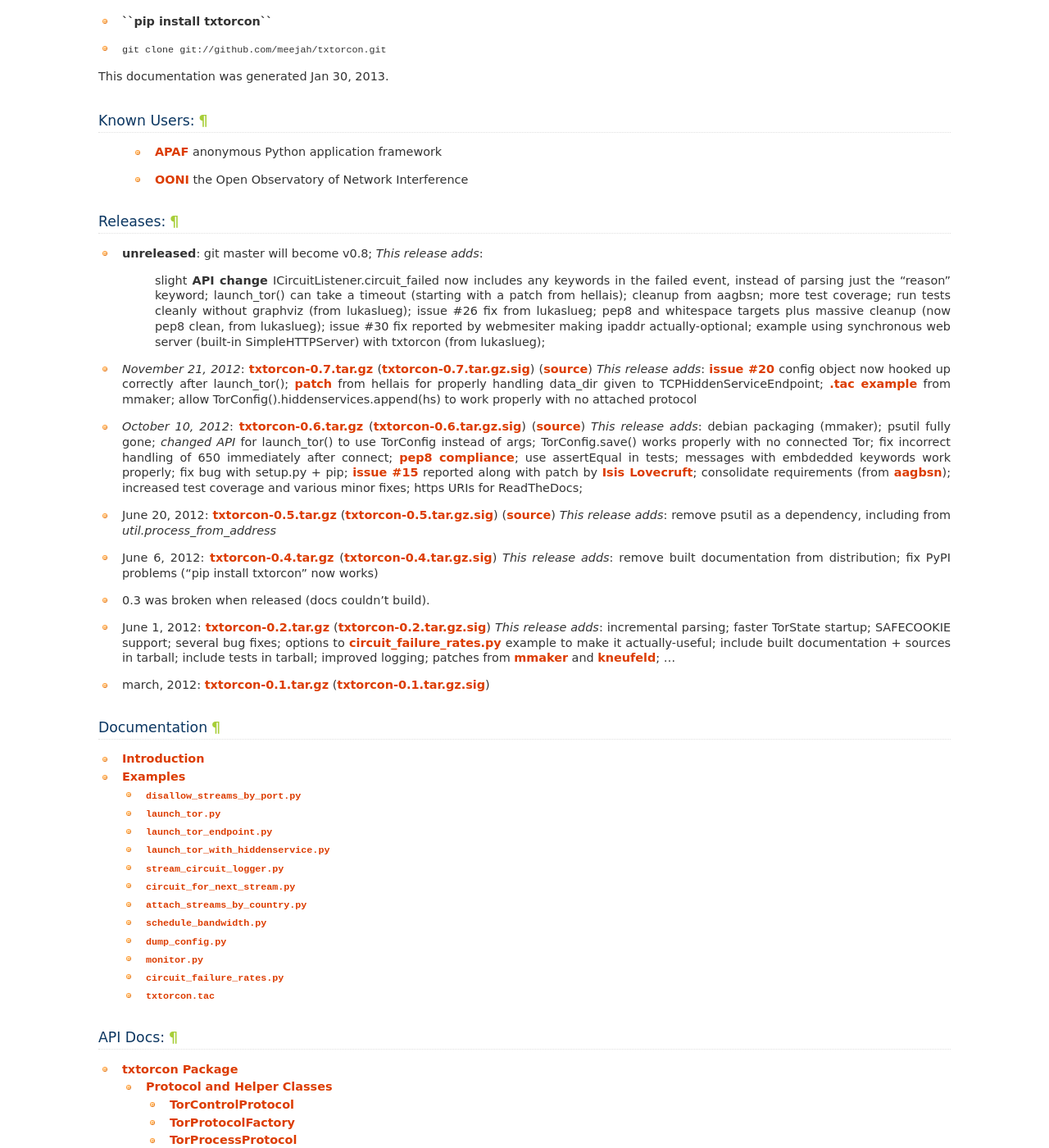
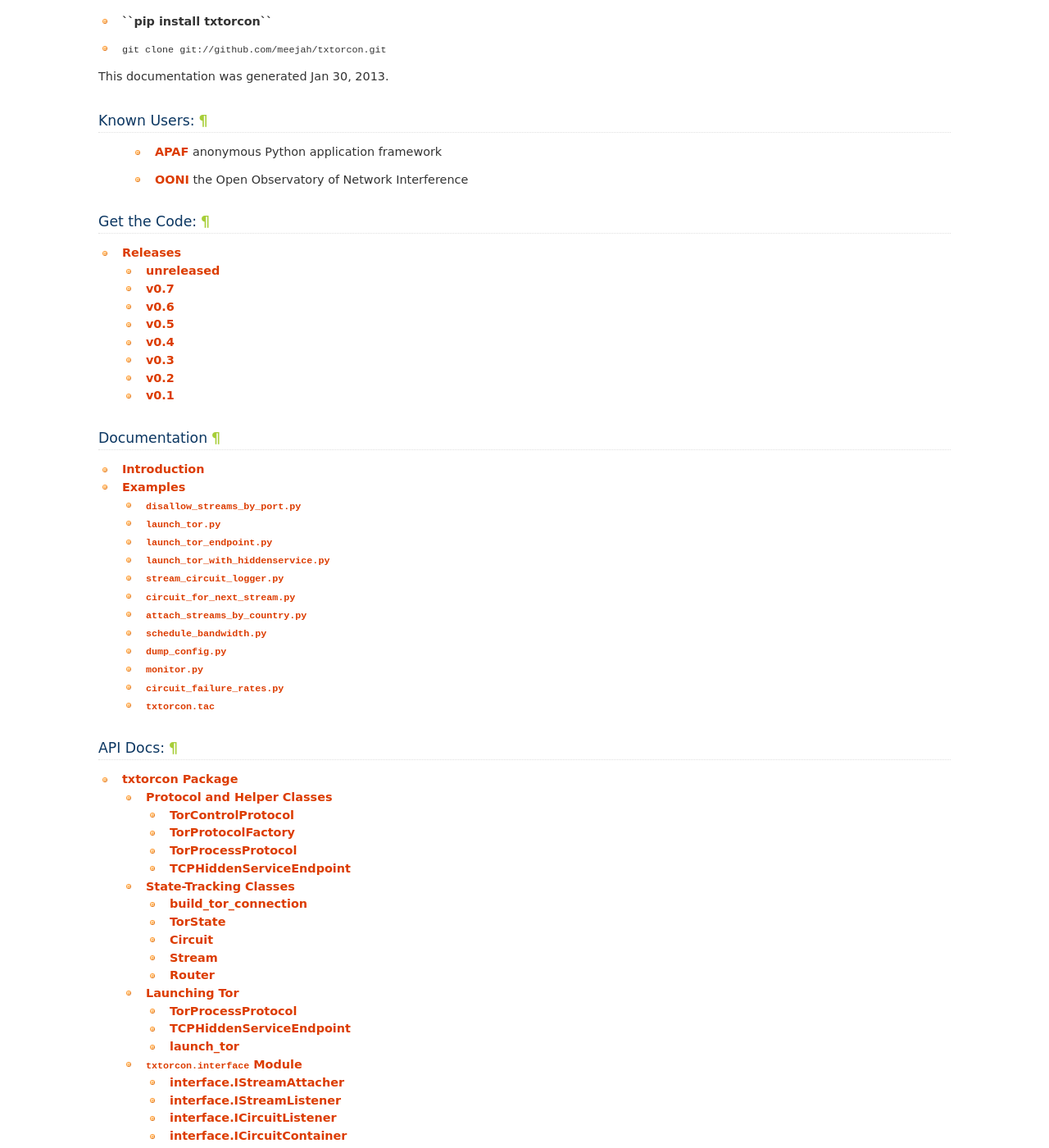
Before and after one commit to meejah/txtorcon, a Sphinx documentation site: the page built from docs/index.rst, in a window 1280 px wide and 1400 px high, scrolled down 891 px. Shown: the whole window at 82% size. Built offline with Sphinx 7.4.7, drawn with Linux system fonts in a browser that asks for light colours; pages that are not in the unit, such as notebooks, are missing from menus; some of the changed text lies outside the part shown.

Commit message:
move releases to their own file and page

```diff
--- a/docs/index.rst
+++ b/docs/index.rst
@@ -51,64 +51,13 @@
  - `APAF <https://github.com/globaleaks/APAF>`_ anonymous Python application framework
  - `OONI <https://ooni.torproject.org/>`_ the Open Observatory of Network Interference
 
-Releases:
----------
-- **unreleased**: git master will become v0.8; *This release adds*:
-   slight **API change** ICircuitListener.circuit_failed now includes any keywords in the failed event, instead of parsing just the "reason" keyword;
-   launch_tor() can take a timeout (starting with a patch from hellais);
-   cleanup from aagbsn;
-   more test coverage;
-   run tests cleanly without graphviz (from lukaslueg);
-   issue #26 fix from lukaslueg;
-   pep8 and whitespace targets plus massive cleanup (now pep8 clean, from lukaslueg);
-   issue #30 fix reported by webmesiter making ipaddr actually-optional;
-   example using synchronous web server (built-in SimpleHTTPServer) with txtorcon (from lukaslueg);
+Get the Code:
+-------------
 
-- *November 21, 2012*: `txtorcon-0.7.tar.gz <https://timaq4ygg2iegci7.onion/txtorcon-0.7.tar.gz>`_ (`txtorcon-0.7.tar.gz.sig <https://timaq4ygg2iegci7.onion/txtorcon-0.7.tar.gz.sig>`_) (`source <https://github.com/meejah/txtorcon/tarball/v0.7>`_)
-  *This release adds*:
-  `issue #20 <https://github.com/meejah/txtorcon/issues/20>`_ config object now hooked up correctly after launch_tor();
-  `patch <https://github.com/meejah/txtorcon/pull/22>`_ from hellais for properly handling data_dir given to TCPHiddenServiceEndpoint;
-  `.tac example <https://github.com/meejah/txtorcon/pull/19>`_ from mmaker;
-  allow TorConfig().hiddenservices.append(hs) to work properly with no attached protocol
+.. toctree::
+   :maxdepth: 2
 
-- *October 10, 2012*: `txtorcon-0.6.tar.gz <https://timaq4ygg2iegci7.onion/txtorcon-0.6.tar.gz>`_ (`txtorcon-0.6.tar.gz.sig <https://timaq4ygg2iegci7.onion/txtorcon-0.6.tar.gz.sig>`_) (`source <https://github.com/meejah/txtorcon/tarball/v0.6>`_)
-  *This release adds*:
-  debian packaging (mmaker);
-  psutil fully gone;
-  *changed API* for launch_tor() to use TorConfig instead of args;
-  TorConfig.save() works properly with no connected Tor;
-  fix incorrect handling of 650 immediately after connect;
-  `pep8 compliance <http://www.python.org/dev/peps/pep-0008/>`_;
-  use assertEqual in tests;
-  messages with embdedded keywords work properly;
-  fix bug with setup.py + pip;
-  `issue #15 <https://github.com/meejah/txtorcon/issues/15>`_ reported along with patch by `Isis Lovecruft <https://github.com/isislovecruft>`_;
-  consolidate requirements (from `aagbsn <https://github.com/aagbsn>`_);
-  increased test coverage and various minor fixes;
-  https URIs for ReadTheDocs;
-
-- June 20, 2012: `txtorcon-0.5.tar.gz <txtorcon-0.5.tar.gz>`_ (`txtorcon-0.5.tar.gz.sig <txtorcon-0.5.tar.gz.sig>`_) (`source <https://github.com/meejah/txtorcon/tarball/v0.5>`_)
-  *This release adds*: remove psutil as a dependency, including from `util.process_from_address`
-
-- June 6, 2012: `txtorcon-0.4.tar.gz <txtorcon-0.4.tar.gz>`_ (`txtorcon-0.4.tar.gz.sig <txtorcon-0.4.tar.gz.sig>`_)
-  *This release adds*: remove built documentation from distribution; fix PyPI problems ("pip install txtorcon" now works)
-
-- 0.3 was broken when released (docs couldn't build).
-
-- June 1, 2012: `txtorcon-0.2.tar.gz <txtorcon-0.2.tar.gz>`_ (`txtorcon-0.2.tar.gz.sig <txtorcon-0.2.tar.gz.sig>`_)
-  *This release adds*:
-  incremental parsing;
-  faster TorState startup;
-  SAFECOOKIE support;
-  several bug fixes;
-  options to :ref:`circuit_failure_rates.py` example to make it actually-useful;
-  include built documentation + sources in tarball;
-  include tests in tarball;
-  improved logging;
-  patches from `mmaker <https://github.com/mmaker>`_ and `kneufeld <https://github.com/kneufeld>`_;
-  ...
-
-- march, 2012: `txtorcon-0.1.tar.gz <txtorcon-0.1.tar.gz>`_ (`txtorcon-0.1.tar.gz.sig <txtorcon-0.1.tar.gz.sig>`_)
+   releases
 
 Documentation
 -------------
```
Also changed, not shown: docs/releases.rst (added, +93 -0 lines).
